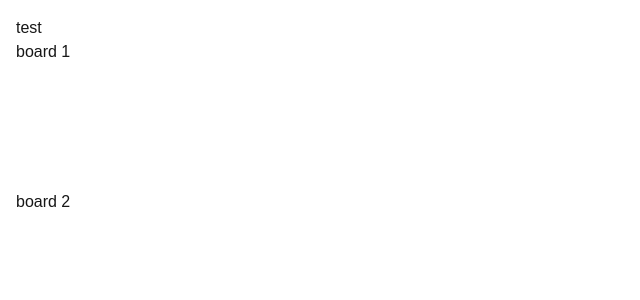
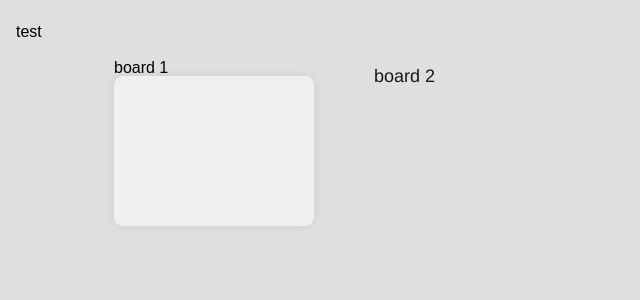
Before and after one commit to ramithuh/muse-webviewer, a Next.js app: page / in a window 1280 px wide. Shown: the top 300 px of the page, without its empty margins (0-640 px from the left). Built offline with nearby package versions, Linux system fonts and the light colour scheme.

Commit message:
displaying properly 🎉 (yet thumbnails missing)

```diff
--- a/app/page.tsx
+++ b/app/page.tsx
@@ -1,10 +1,9 @@
-import { MuseBoard } from '@/src/components/ui/muse-board'
-
+import { MuseBoard } from '@/src/components/ui/muse-board';
 
 export default function Home() {
   return (
     <main className="min-h-screen p-4">
       <MuseBoard />
     </main>
-  )
+  );
 }
--- a/src/components/ui/muse-board.tsx
+++ b/src/components/ui/muse-board.tsx
@@ -1,179 +1,205 @@
 "use client"
-import React, { useState, useEffect } from 'react';
-import { Card } from './card'
+import { useState, useEffect } from 'react';
+import { useRouter } from 'next/navigation';
+import Link from 'next/link';
+import board from '../../../public/board/contents.json';
+import { Card } from './card';
 
-import board from '../../../public/board/contents.json'
-
-
-// Sample board structure - replace this with your actual board data
-const DEFAULT_BOARD = {
-  root: "root-id",
-  documents: {
-    "root-id": {
-      type: "board",
-      label: "Example Board",
-      cards: []
-    }
-  }
-};
-
-// Helper function to find parent relationships in the board
 const findParents = (board, card) => {
-  if (!board || !card) return [];
   const currentLevel = card?.cards?.map(x => [x.document_id, card.id]) ?? [];
   const nextLevel = currentLevel.flatMap(([x, _]) => findParents(board, {...board.documents[x], id: x}));
   return currentLevel.concat(nextLevel);
 };
 
-// Enhanced version of the withParentLink HOC
-const withParentLink = (Comp) => ({id, recurse = 0, board, ...rest}) => {
-  if (!board || !id || recurse !== 0 || id === board.root) {
-    return <Comp id={id} recurse={recurse} board={board} {...rest} />;
+const parents = Object.fromEntries(findParents(board, {...board.documents[board.root], id: board.root}));
+
+const withParentLink = (Comp) => ({id, recurse, ...rest}) => {
+  if (recurse !== 0 || board.root === id) {
+    return <Comp id={id} recurse={recurse} {...rest} />;
   }
+  const parent = parents[id];
+  return (
+    <>
+      <div style={{position: "absolute", right: 50, zIndex: 1000}}>
+        <Link
+          href={parent === board.root ? "/muse" : `/muse/${parent}`}
 
-  const parents = Object.fromEntries(findParents(board, {...board.documents[board.root], id: board.root}));
-  const parent = parents[id];
-
-  return (
-    <div className="relative">
-      <div className="absolute right-4 top-0 z-50">
-        <button
-          onClick={() => window.location.href = parent === board.root ? "/" : `/${parent}`}
-          className="px-3 py-1 text-sm bg-white rounded-md shadow hover:bg-gray-50"
+          style={{textDecoration: "none"}}
         >
           ↑ Parent
-        </button>
+        </Link>
       </div>
-      <Comp id={id} recurse={recurse} board={board} {...rest} />
-    </div>
+      <Comp id={id} recurse={recurse} {...rest} />
+    </>
   );
 };
 
-// Component for rendering different types of content
-const ContentRenderer = withParentLink(({ type, content, recurse, size, board }) => {
+const Image = withParentLink(({ original_file, recurse }) => {
+  const size = recurse === 0 ? {} : {width: "100%", height: "100%"};
+  return <img
+    style={{position: "absolute", ...size}}
+    src={`/board/files/${original_file}`}
+    alt={`Board ${original_file}`}
+  />;
+});
+
+const Ink = withParentLink(({ ink_svg }) => {
+  return <img
+    style={{position: "absolute"}}
+    src={`/board/files/${ink_svg}`}
+    alt="Ink drawing"
+  />;
+});
+
+const Pdf = withParentLink(({ original_file, recurse }) => {
+  const size = recurse === 0 ? {} : {width: "100%"};
+  return <img
+    style={{...size}}
+    src={`/board/files/${original_file}-0.png`}
+    alt={`PDF ${original_file}`}
+  />;
+});
+
+const Text = withParentLink(({ original_file }) => {
   const [fileContent, setFileContent] = useState(null);
 
   useEffect(() => {
-    if (type === 'text' && content?.original_file) {
-      fetch(`/board/files/${content.original_file}`)
+    fetch(`/board/files/${original_file}`)
       .then(resp => resp.text())
       .then(setFileContent)
       .catch(console.error);
+  }, [original_file]);
+
+  return <div style={{fontSize: 18, lineHeight: 1.2, fontFamily: "helvetica"}}>{fileContent}</div>;
+});
+
+const MuseCard = withParentLink(({ type, document_id, position_x, position_y, size_height, size_width, recurse, z, ...rest }) => {
+  const router = useRouter();
+  const cardInfo = board.documents[document_id];
+  const scale = cardInfo.snapshot_scale === 0 ? 0.1 : cardInfo.snapshot_scale;
+
+  return (
+    <div style={{
+      position: "absolute",
+      left: position_x,
+      top: position_y,
+      width: size_width,
+      height: size_height,
+      zIndex: z,
+      cursor: cardInfo.type === "text" ? undefined : "pointer",
+    }}>
+      {cardInfo.type === "url" ? null :
+        <div style={{
+          color: "black",
+          top: -20,
+          position: "absolute",
+          width: size_width - 20,
+          textOverflow: "ellipsis",
+          overflow: "hidden",
+          whiteSpace: "nowrap"
+        }}>
+          {cardInfo.label}
+        </div>
       }
-  }, [type, content]);
+      <div
+        style={cardInfo.type === "text" ? {} : {
+          width: size_width,
+          height: size_height,
+          borderRadius: 9,
+          boxShadow: "rgb(206, 206, 205) 0px 0px 10px",
+          backgroundColor: "#F0F0EE",
+          overflow: "hidden"
+        }}
+        onClick={() => {
+          if (recurse === 1 && cardInfo.type !== "url") {
+            router.push(`/muse/${document_id}`)
+          }
+        }}
+      >
+        {cardInfo.type !== "board"
+          ? <CardForType {...cardInfo} id={document_id} />
+          : <div style={{position: "relative", transform: `scale(${scale})`, width: 0}}>
+              {recurse <= 3 ? <Board {...cardInfo} id={document_id} recurse={recurse + 1} /> : null}
+            </div>
+        }
+      </div>
+    </div>
+  );
+});
 
-  const sizeStyle = recurse === 0 ? {} : {
-    width: size?.width || '100%',
-    height: size?.height || '100%'
+const inkToArray = (ink_models) => {
+  return Object.entries(ink_models || {})
+    .filter(([k, v]) => v.ink_svg)
+    .map(([k, v]) => v);
 };
 
-  switch (type) {
-    case 'image':
-      return content?.original_file ? (
-        <img
-          className="absolute object-contain"
-          style={sizeStyle}
-          src={`/board/files/${content.original_file}`}
-          alt={content.label || 'Image'}
-        />
-      ) : null;
-    case 'text':
+const Board = withParentLink(({ cards, ink_models, recurse, type, label, id, ...rest }) => {
+  return <>
+    {recurse !== 0 ? null :
+      <div style={{
+        color: "black",
+        top: 20,
+        position: "absolute",
+        width: 200,
+        textOverflow: "ellipsis",
+        overflow: "hidden",
+        whiteSpace: "nowrap"
+      }}>
+        {label}
+      </div>
+    }
+    {(cards || []).map(card =>
+      <MuseCard key={card.document_id} {...card} recurse={recurse + 1} id={card.document_id} />
+    )}
+    {inkToArray(ink_models).map(ink =>
+      <Ink key={ink.ink_svg} {...ink} />
+    )}
+  </>;
+});
+
+const Url = withParentLink(({url, title, label}) => {
   return (
-        <div className="font-sans text-lg leading-relaxed">
-          {fileContent}
-        </div>
-      );
-    case 'pdf':
-      return content?.original_file ? (
-        <img
-          style={sizeStyle}
-          src={`/board/files/${content.original_file}-0.png`}
-          alt={content.label || 'PDF Preview'}
-        />
-      ) : null;
-    case 'url':
-      return content?.url ? (
+    <div style={{padding: 10}}>
       <a
-          href={content.url}
-          className="block p-3 text-blue-600 hover:underline"
+        href={url}
+        title={title}
+        style={{textDecoration: "none"}}
         target="_blank"
         rel="noopener noreferrer"
       >
-          {content.label || content.url}
+        {label}
       </a>
-      ) : null;
-    default:
-      return null;
-  }
+    </div>
+  );
 });
 
-// Main board component
-const MuseBoard = ({ boardData = board }) => {
-  const [currentBoardId, setCurrentBoardId] = useState(boardData.root);
-  const currentBoard = boardData.documents[currentBoardId];
+const CardForType = ({ type, ...cardInfo }) => {
+  switch (type) {
+    case "image": return <Image {...cardInfo} />;
+    case "text": return <Text {...cardInfo} />;
+    case "board": return <Board {...cardInfo} />;
+    case "pdf": return <Pdf {...cardInfo} />;
+    case "url": return <Url {...cardInfo} />;
+    default: return JSON.stringify({type, ...cardInfo}, null, 2);
+  }
+};
 
-  if (!boardData || !currentBoard) {
-    return (
-      <div className="flex items-center justify-center min-h-screen bg-gray-100">
-        <Card className="p-4">
-          <p className="text-gray-600">No board data available</p>
-        </Card>
-      </div>
-    );
-  }
-
-  const renderCard = (card, index) => {
-    if (!card || !card.document_id) return null;
-
-    const cardInfo = boardData.documents[card.document_id];
-    if (!cardInfo) return null;
-
-    const scale = cardInfo.snapshot_scale === 0 ? 0.1 : cardInfo.snapshot_scale;
+const Muse = () => {
+  const pathname = window.location.pathname;
+  const boardId = pathname.split('/').pop() || board.root;
+  const currentBoard = board.documents[boardId];
 
   return (
-      <Card
-        key={card.document_id}
-        className="absolute overflow-hidden bg-white shadow-lg cursor-pointer"
-        style={{
-          left: card.position_x || 0,
-          top: card.position_y || 0,
-          width: card.size_width || 200,
-          height: card.size_height || 200,
-          zIndex: card.z || index
-        }}
-        onClick={() => cardInfo.type !== 'url' && setCurrentBoardId(card.document_id)}
-      >
-        {cardInfo.label && (
-          <div className="absolute top-0 left-0 px-2 py-1 text-sm truncate bg-white/80">
-            {cardInfo.label}
-          </div>
-        )}
-        <ContentRenderer
-          type={cardInfo.type}
-          content={cardInfo}
-          recurse={1}
-          board={boardData}
-          size={{
-            width: card.size_width,
-            height: card.size_height
-          }}
-        />
-      </Card>
+    <>
+      <style jsx global>{`
+        body {
+          background-color: #DFDFDE;
+          font-family: sans-serif;
+        }
+      `}</style>
+      <CardForType {...currentBoard} id={boardId} recurse={0} />
+    </>
   );
 };
 
-  return (
-    <div className="relative min-h-screen bg-gray-100">
-      {currentBoard.label && (
-        <h1 className="absolute top-4 left-4 text-xl font-semibold text-gray-800">
-          {currentBoard.label}
-        </h1>
-      )}
-      <div className="relative w-full h-full">
-        {currentBoard.cards?.map(renderCard)}
-      </div>
-    </div>
-  );
-};
-
-export { MuseBoard }
+export { Muse as MuseBoard };
```
Lines whose indentation alone changed are shown as unchanged.
